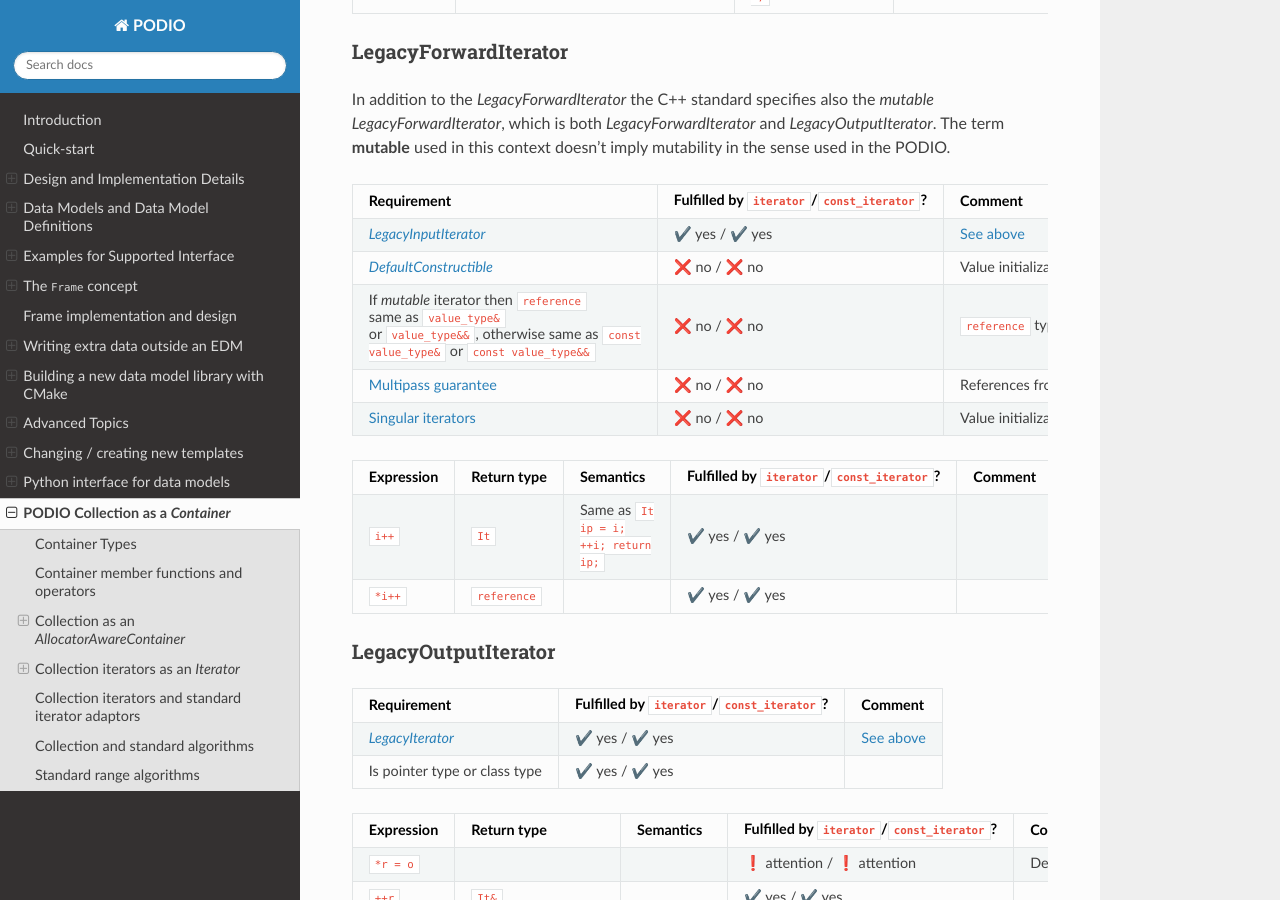
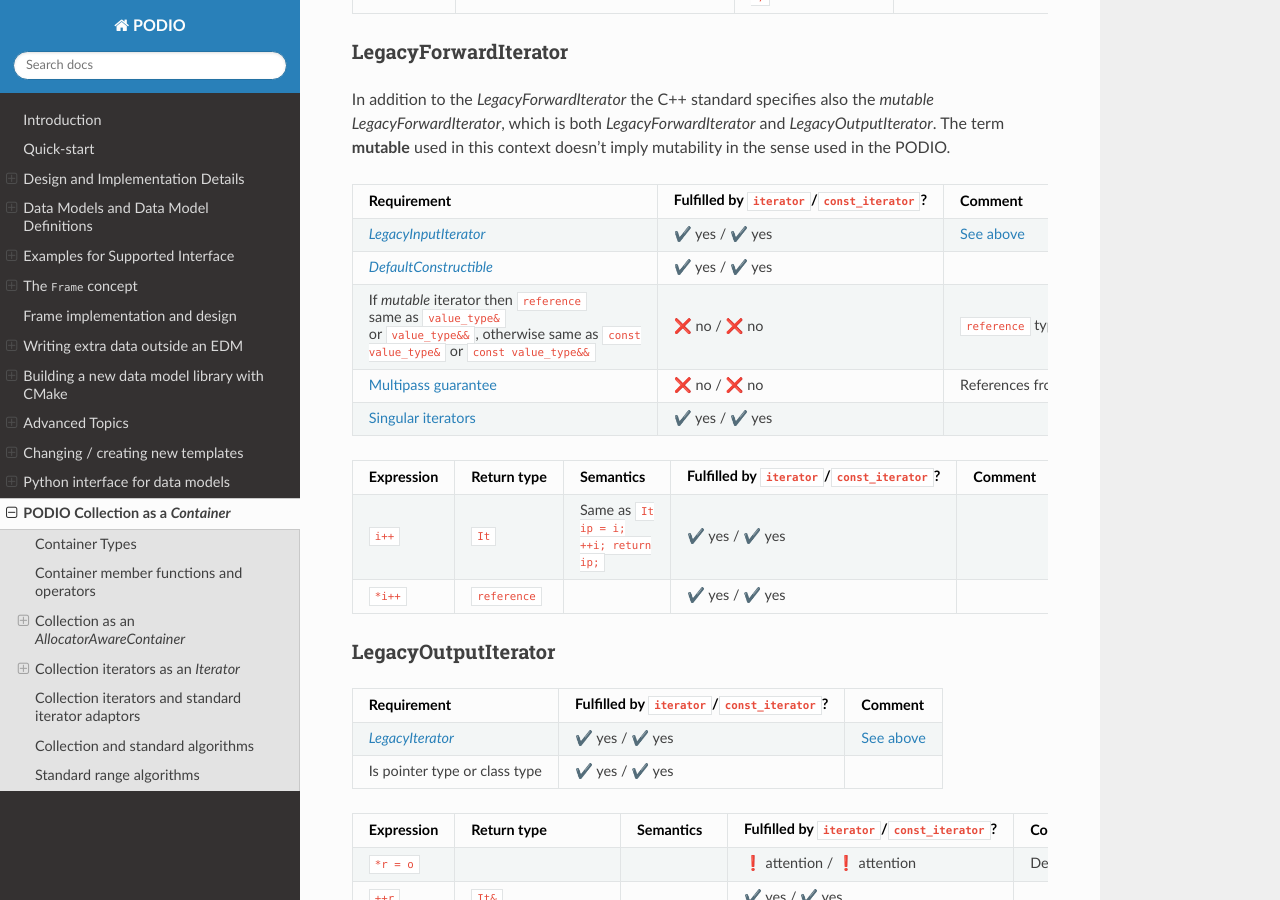
Before and after one commit to AIDASoft/podio, a Sphinx documentation site: the page built from doc/collections_as_container.md, in a window 1280 px wide and 900 px high, scrolled down 4367 px. Built offline with Sphinx 7.4.7 and the Read the Docs theme 2.0.0, drawn with Linux system fonts in a browser that asks for light colours; pages that are not in the unit, such as notebooks, are missing from menus; the version number could not be read and is left out.

Commit message:
add value-initialization

```diff
--- a/doc/collections_as_container.md
+++ b/doc/collections_as_container.md
@@ -83,7 +83,7 @@ In the following tables a convention from `Collection` is used: `iterator` stand
 | `std::indirectly_readable` | ❌ no | ❌ no |
 | `std::indirectly_writable` | ❌ no | ❌ no |
 | `std::weakly_incrementable` | ✔️ yes | ✔️ yes |
-| `std::incrementable` | ❌ no | ❌ no |
+| `std::incrementable` | ✔️ yes | ✔️ yes |
 | `std::input_or_output_iterator` | ✔️ yes | ✔️ yes |
 | `std::input_iterator` | ❌ no | ❌ no |
 | `std::output_iterator` | ❌ no | ❌ no |
@@ -134,10 +134,10 @@ In addition to the *LegacyForwardIterator* the C++ standard specifies also the *
 | Requirement | Fulfilled by `iterator`/`const_iterator`? | Comment |
 |-------------|-------------------------------------------|---------|
 | [*LegacyInputIterator*](https://en.cppreference.com/w/cpp/named_req/InputIterator) | ✔️ yes / ✔️ yes | [See above](#legacyinputiterator)|
-| [*DefaultConstructible*](https://en.cppreference.com/w/cpp/named_req/DefaultConstructible) | ❌ no / ❌ no | Value initialization not defined |
+| [*DefaultConstructible*](https://en.cppreference.com/w/cpp/named_req/DefaultConstructible) | ✔️ yes / ✔️ yes | |
 | If *mutable* iterator then `reference` same as `value_type&` or `value_type&&`, otherwise same as `const value_type&` or `const value_type&&` | ❌ no / ❌ no | `reference` type is not a reference (`&` or `&&`) |
 | [Multipass guarantee](https://en.cppreference.com/w/cpp/named_req/ForwardIterator) | ❌ no / ❌ no | References from dereferencing equal iterators aren't bound to the same object |
-| [Singular iterators](https://en.cppreference.com/w/cpp/named_req/ForwardIterator) | ❌ no / ❌ no | Value initialization not defined |
+| [Singular iterators](https://en.cppreference.com/w/cpp/named_req/ForwardIterator) | ✔️ yes / ✔️ yes | |
 
 | Expression | Return type | Semantics | Fulfilled by `iterator`/`const_iterator`? | Comment |
 |------------|-------------|-----------|-------------------------------------------|---------|
```
Also changed, not shown: 2 other files.
